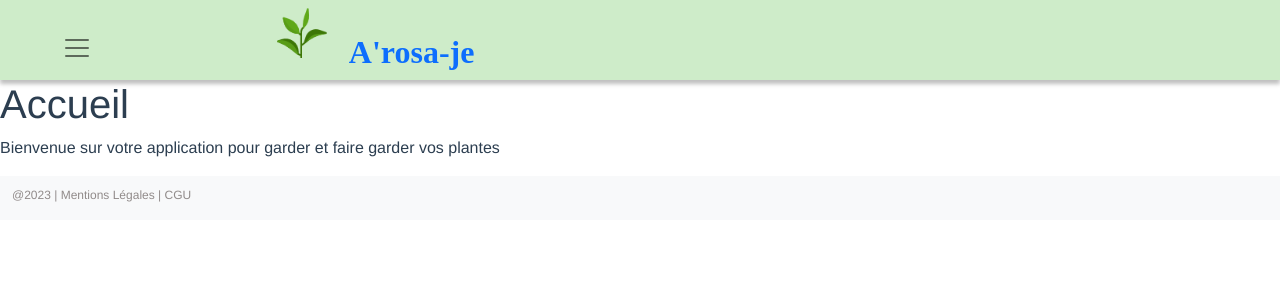
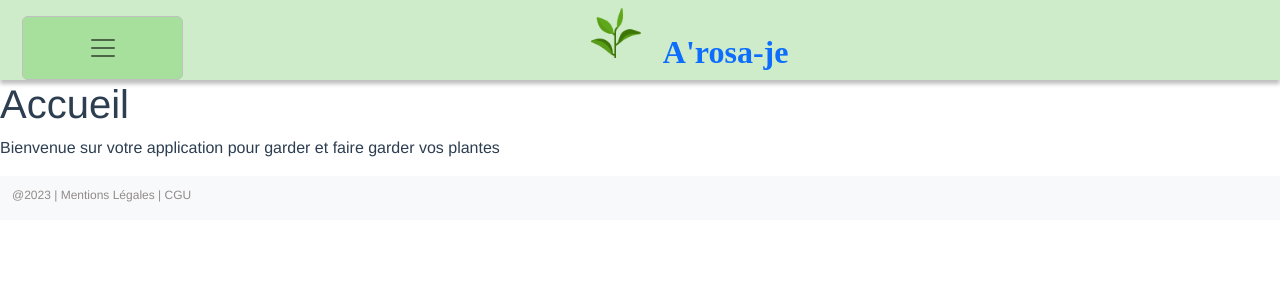
Before and after one commit to mayyyyyl/mspr-app, a Vue app: page / in a window 1280 px wide. Shown: the top 300 px of the page. Built offline with nearby package versions, Linux system fonts and the light colour scheme.

Commit message:
maj front

```diff
--- a/src/components/Navigation.vue
+++ b/src/components/Navigation.vue
@@ -3,13 +3,13 @@
       <div class="container-fluid">
         <div class='row'>
 
-          <div class='col-1'>
+          <div class='col-1 burger'>
             <button class="navbar-toggler dropDownButton" type="button" data-bs-toggle="collapse" data-bs-target="#navbarSupportedContent" aria-controls="navbarSupportedContent" aria-expanded="false" aria-label="Toggle navigation">
               <span class="navbar-toggler-icon"></span>
             </button>
           </div>
 
-          <div class='col-3 logo-div'>
+          <div class='col-9 logo-div'>
             <a aria-current="page" href="/" class='logo-arosaje'>
               <img class='icon' src="@/assets/logo.png">
               <span class='text'>A'rosa-je</span>
@@ -104,10 +104,21 @@
 }
 .link-ss-menu {
   color: gray !important;
+  width: 30%;
+  margin: auto;
+}
+.link-ss-menu:hover {
+  color: green !important;
+  text-shadow: 1px 1px 2px lightgreen, 0 0 1em lightgreen, 0 0 0.2em lightgreen;
 }
 
 .row {
     width: 100%;
+}
+.dropDownButton {
+  margin-left: 0.5em !important;
+  background: #a7e09c;
+  border: 1px solid silver !important;
 }
 /* .logo-arosaje {
   height: 80%;
```
